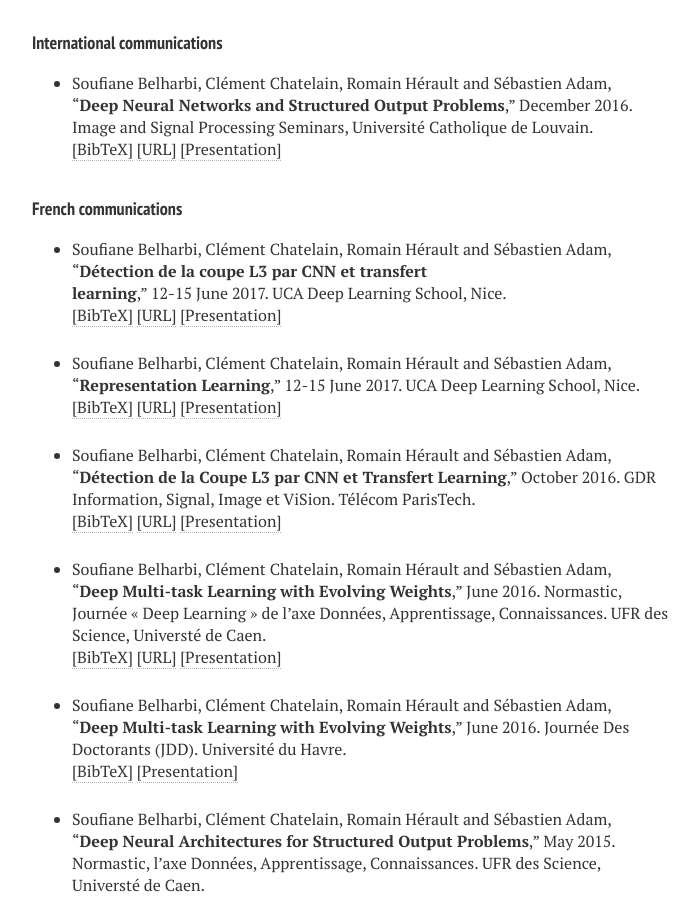
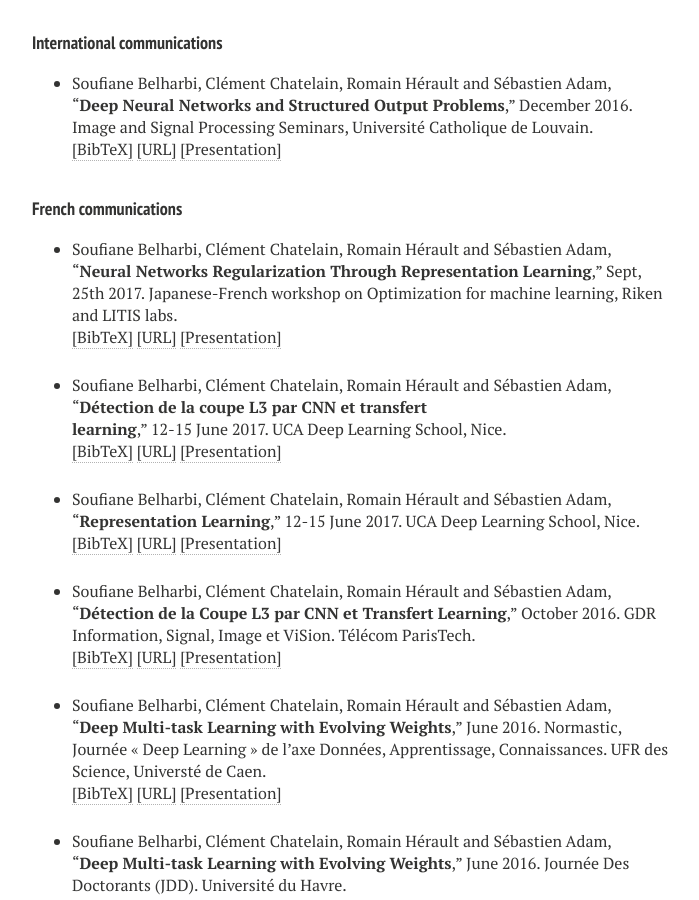
Before and after one commit to sbelharbi/sbelharbi.github.io, a Jekyll site: the page built from publications.md, in a window 1280 px wide and 900 px high, scrolled down 1281 px. Shown: the whole window, without its empty margins (288-987 px from the left). Built offline with Jekyll 4.4.1, drawn with Linux system fonts in a browser that asks for light colours; nearby versions of some CDN libraries.

Commit message:
update jp-fr workshop presentation.

```diff
--- a/_layouts/publications.html
+++ b/_layouts/publications.html
@@ -323,6 +323,31 @@ Image and Signal Processing Seminars, Université Catholique de Louvain.
 <h4 style="margin-bottom:0px;padding-top:10px;">French communications</h4>
 <!-- Generated from JabRef by PubList by Truong Nghiem at 08:02 on 2017.02.13. -->
 <ul class="biblist">
+	<!-- Item: sbelharbiLitisSept2017 -->
+<li ><p>
+Soufiane Belharbi, Clément Chatelain, Romain Hérault and Sébastien Adam,
+<br>&ldquo;<b>Neural Networks Regularization Through Representation Learning</b>,&rdquo;
+
+Sept, 25th
+2017.
+Japanese-French workshop on Optimization for machine learning, Riken  and LITIS labs.
+
+<br />
+<a href="javascript:toggleBibtex('sbelharbiLitisSept2017')">[BibTeX]</a>
+<a href="https://www.linkedin.com/pulse/japanese-french-workshop-optimization-machine-riken-litis-belharbi">[URL]</a>
+<a href="/publications/2017/presentation-Neural-networks-regularization-through-representation-learning-Japan-France-workshop-opimization-ml-insa-de-rouen.pdf">[Presentation]</a>
+</p>
+<div id="bib_sbelharbiLitisSept2017" class="bibtex noshow">
+<pre>
+@misc{sbelharbiLitisSept2017,
+  author = {Belharbi, Soufiane and Chatelain, Clément and Hérault, Romain and Adam, Sébastien},
+  title = {Neural Networks Regularization Through Representation Learning},
+  year = {2017},
+  url = {https://www.linkedin.com/pulse/japanese-french-workshop-optimization-machine-riken-litis-belharbi},
+  howpublished = {Japanese-French workshop on Optimization for machine learning, Riken  and LITIS labs}
+}
+</pre></div>
+</li>
   <!-- Item: belharbiUCANiceDLTL2017 -->
   <li ><p>
   Soufiane Belharbi, Clément Chatelain, Romain Hérault and Sébastien Adam,
```
Also changed, not shown: bib/bib.bib (+16 -1 lines), bib/tmp.html (+14 -12 lines), index.md (+9 -9 lines), 2 other files.
